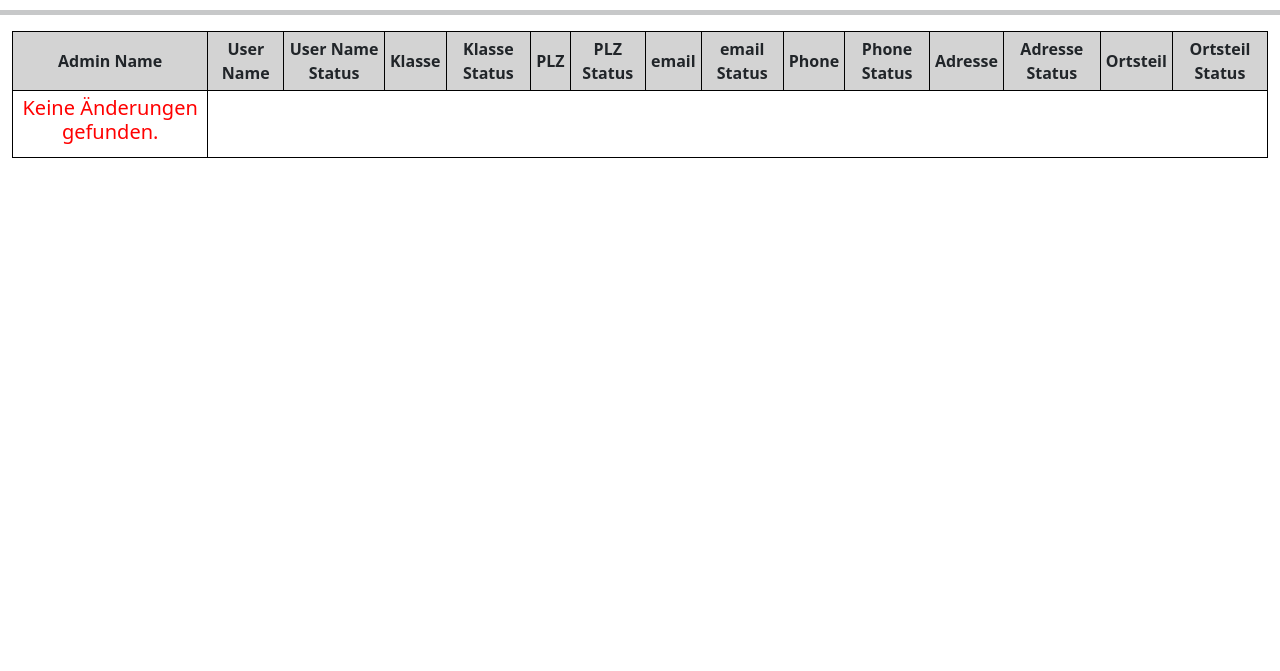
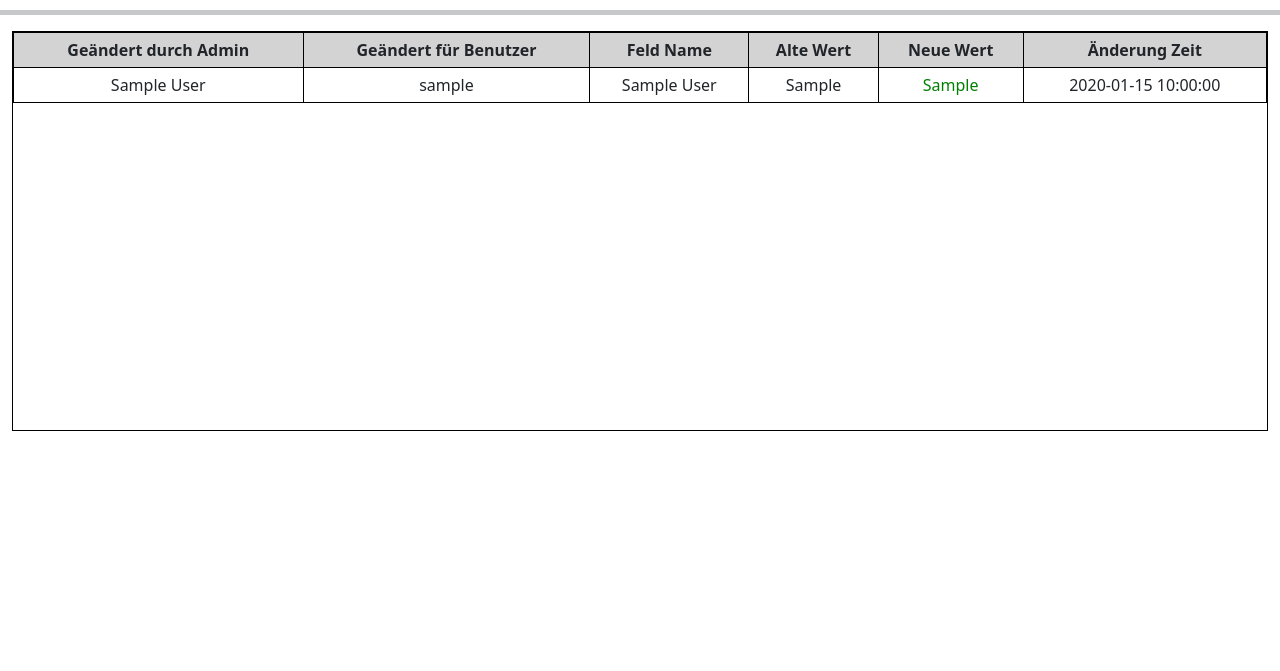
Before and after one commit to KhalidArab1983/MensaSeeaeker, a PHP site: page / in a window 1280 px wide. Shown: the part 62-733 px from the top of the page. Run offline with PHP 8.4, Linux system fonts and the light colour scheme; the visitor is signed in with stand-in values (Sample User, id 1); tables that the repository leaves empty or names only in its code hold one stand-in row (values such as "Sample post").

Commit message:
clean code

```diff
--- a/index.php
+++ b/index.php
@@ -13,22 +13,26 @@ if (isset($_SESSION['admin_id'])) {
 date_default_timezone_set("Europe/Berlin");
 
 
-$adminUpdateSql = "SELECT a.adminName, u.userName, u.klasse, u.plz, u.email, u.phone, u.adresse, u.ortsteil,
-IF(u.userName = old.userName, 'Old', '') AS userName_status,
-IF(u.klasse = old.klasse, 'Old', '') AS klasse_status,
-IF(u.plz = old.plz, 'Old', '') AS plz_status,
-IF(u.email <> old.email, 'Old', '') AS email_status,
-IF(u.phone <> old.phone, 'Old', '') AS phone_status,
-IF(u.adresse = old.adresse, 'Old', '') AS adresse_status,
-IF(u.ortsteil = old.ortsteil, 'Old', '') AS ortsteil_status
-FROM tbl_user u
-INNER JOIN tbl_admin a ON u.admin_id_update = a.id
-LEFT JOIN tbl_user AS old ON u.id = old.id;";
-$result = mysqli_query($conn, $adminUpdateSql);
-$aenderungen = array();
-while($row = $result->fetch_assoc()){
-    $aenderungen[] = $row;
-}
+// $query = "SELECT * FROM tbl_user_changes";
+// $result = mysqli_query($conn, $query);
+// $user_id = mysqli_fetch_assoc($result);
+
+// $adminUpdateSql = "SELECT a.adminName, u.userName, u.klasse, u.plz, u.email, u.phone, u.adresse, u.ortsteil,
+// IF(u.userName = old.userName, 'Old', '') AS userName_status,
+// IF(u.klasse = old.klasse, 'Old', '') AS klasse_status,
+// IF(u.plz = old.plz, 'Old', '') AS plz_status,
+// IF(u.email <> old.email, 'Old', '') AS email_status,
+// IF(u.phone <> old.phone, 'Old', '') AS phone_status,
+// IF(u.adresse = old.adresse, 'Old', '') AS adresse_status,
+// IF(u.ortsteil = old.ortsteil, 'Old', '') AS ortsteil_status
+// FROM tbl_user u
+// INNER JOIN tbl_admin a ON u.admin_id_update = a.id
+// LEFT JOIN tbl_user AS old ON u.id = old.id;";
+// $result = mysqli_query($conn, $adminUpdateSql);
+// $aenderungen = array();
+// while($row = $result->fetch_assoc()){
+//     $aenderungen[] = $row;
+// }
 
 ?>
 <!DOCTYPE html>
@@ -80,60 +84,33 @@ while($row = $result->fetch_assoc()){
 
         <hr style="height: 5px">
         <div class="container-fluid">
-            <div style="overflow: auto; height: 400px;">
-            <table>
-                <thead>
-                    <tr>
-                    <th>Admin Name</th>
-                    <th>User Name</th>
-                    <th>User Name Status</th>
-                    <th>Klasse</th>
-                    <th>Klasse Status</th>
-                    <th>PLZ</th>
-                    <th>PLZ Status</th>
-                    <th>email</th>
-                    <th>email Status</th>
-                    <th>Phone</th>
-                    <th>Phone Status</th>
-                    <th>Adresse</th>
-                    <th>Adresse Status</th>
-                    <th>Ortsteil</th>
-                    <th>Ortsteil Status</th>
-                    <!-- <th>Update By Admin</th> -->
-                    </tr>
-                </thead>
-                <tbody>
+            <div style="overflow: auto; height: 400px; border:1px solid black">
+                <?php
+                    // SELECT-Abfrage auf tbl_user_changes ausführen
+                    $query = "SELECT a.adminName, u.userName, c.field_name, c.old_value, c.new_value, c.change_date
+                                FROM tbl_user_changes c
+                                INNER JOIN tbl_admin a ON a.id = c.admin_id
+                                INNER JOIN tbl_user u ON u.id = c.user_id
+                                ORDER BY change_date DESC";
+                    $result = mysqli_query($conn, $query);
 
-                    <?php
-                        if(count($aenderungen) > 0){
-                            foreach($aenderungen as $update){
-                                echo "<tr>";
-                                    echo '<td>' . $update["adminName"] . '</td>';
-                                    echo '<td>' . $update["userName"] . '</td>';
-                                    echo '<td>' . $update["userName_status"] . '</td>';
-                                    echo '<td>' . $update["klasse"] . '</td>';
-                                    echo '<td>' . $update["klasse_status"] . '</td>';
-                                    echo '<td>' . $update["plz"] . '</td>';
-                                    echo '<td>' . $update["plz_status"] . '</td>';
-                                    echo '<td>' . $update["email"] . '</td>';
-                                    echo '<td>' . $update["email_status"] . '</td>';
-                                    echo '<td>' . $update["phone"] . '</td>';
-                                    echo '<td>' . $update["phone_status"] . '</td>';
-                                    echo '<td>' . $update["adresse"] . '</td>';
-                                    echo '<td>' . $update["adresse_status"] . '</td>';
-                                    echo '<td>' . $update["ortsteil"] . '</td>';
-                                    echo '<td>' . $update["ortsteil_status"] . '</td>';
-                                    // echo '<td>' . $update["admin_id_update"] . '</td>';
-                                echo "</tr>";
-                            }
-                        }else {
+                    // Eine Tabelle ausgeben, um die Änderungen anzuzeigen
+                    echo '<table>';
+                        echo '<tr><th>Geändert durch Admin</th><th>Geändert für Benutzer</th><th>Feld Name</th><th>Alte Wert</th><th>Neue Wert</th><th>Änderung Zeit</th></tr>';
+                        while ($row = mysqli_fetch_assoc($result)) {
                             echo '<tr>';
-                                echo '<td><h5 class="colorRed text-center">Keine Änderungen gefunden.</h5></td>';
+                                echo '<td>' . $row['adminName'] . '</td>';
+                                echo '<td>' . $row['userName'] . '</td>';
+                                echo '<td>' . $row['field_name'] . '</td>';
+                                echo '<td>' . $row['old_value'] . '</td>';
+                                echo '<td class="colorGreen">' . $row['new_value'] . '</td>';
+                                echo '<td>' . $row['change_date'] . '</td>';
                             echo '</tr>';
                         }
-                    ?>
-                </tbody>
-            </table>
+                    echo '</table>';
+                    // Schließen der Datenbankverbindung
+                    mysqli_close($conn);
+                ?>
             </div>
         </div>
 
@@ -150,59 +127,3 @@ while($row = $result->fetch_assoc()){
     <script src="./js/bootstrap.min.js"></script>
 </body>
 </html>
-
-
-<!-- // Speichern der ursprünglichen Benutzerdaten in einer Variable
-$query = "SELECT * FROM tbl_user WHERE id = $user_id";
-$result = mysqli_query($connection, $query);
-$original_data = mysqli_fetch_assoc($result);
-
-// Überprüfen, welche Felder geändert wurden und sie in der Tabelle tbl_user_changes speichern
-foreach ($_POST as $key => $value) {
-    if ($key != "user_id" && $key != "submit") {
-        if ($value != $original_data[$key]) {
-        $field_name = mysqli_real_escape_string($connection, $key);
-        $old_value = mysqli_real_escape_string($connection, $original_data[$key]);
-        $new_value = mysqli_real_escape_string($connection, $value);
-        $admin_id = $_SESSION["admin_id"];
-        $change_date = date("Y-m-d H:i:s");
-
-        $query = "INSERT INTO tbl_user_changes (user_id, field_name, old_value, new_value, admin_id, change_date) VALUES ($user_id, '$field_name', '$old_value', '$new_value', $admin_id, '$change_date')";
-        mysqli_query($connection, $query);
-        }
-    }
-} -->
-
-
-
-
-
-<!-- // Verbinden mit der Datenbank
-$connection = mysqli_connect("localhost", "username", "passwort", "datenbankname");
-
-// Überprüfen, ob eine Verbindung hergestellt wurde
-if (mysqli_connect_errno()) {
-    echo "Failed to connect to MySQL: " . mysqli_connect_error();
-    exit();
-}
-
-// SELECT-Abfrage auf tbl_user_changes ausführen
-$query = "SELECT * FROM tbl_user_changes WHERE user_id = $user_id ORDER BY change_date DESC";
-$result = mysqli_query($connection, $query);
-
-// Eine Tabelle ausgeben, um die Änderungen anzuzeigen
-echo '<table>';
-echo '<tr><th>Field</th><th>Old Value</th><th>New Value</th><th>Changed By</th><th>Change Date</th></tr>';
-while ($row = mysqli_fetch_assoc($result)) {
-    echo '<tr>';
-    echo '<td>' . $row['field_name'] . '</td>';
-    echo '<td>' . $row['old_value'] . '</td>';
-    echo '<td>' . $row['new_value'] . '</td>';
-    echo '<td>' . $row['admin_id'] . '</td>';
-    echo '<td>' . $row['change_date'] . '</td>';
-    echo '</tr>';
-}
-echo '</table>';
-
-// Schließen der Datenbankverbindung
-mysqli_close($connection); -->
```
Also changed, not shown: admin/create_user.php (+1 -57 lines).
